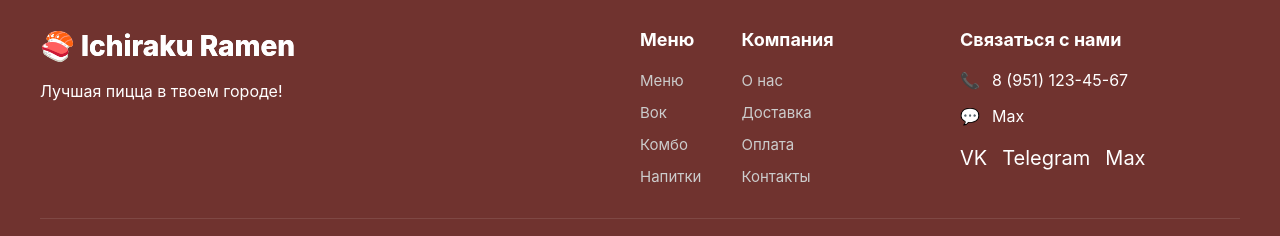
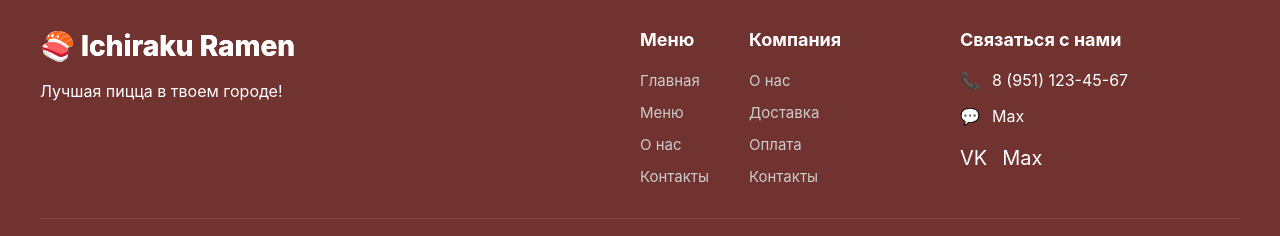
Before and after one commit to Dlavvliet/ramen, a React (Create React App) app: page / in a window 1280 px wide. Shown: the part 2441-2677 px from the top of the page. Built offline with nearby package versions, Linux system fonts and the light colour scheme.

Commit message:
ваше сообщение

```diff
--- a/src/components/footer/Footer.jsx
+++ b/src/components/footer/Footer.jsx
@@ -16,10 +16,10 @@ const Footer = () => {
             <div className="footer-column">
               <h4>Меню</h4>
               <ul>
+                <li><a href="/">Главная</a></li>
                 <li><a href="/menu">Меню</a></li>
-                <li><a href="/menu#wok">Вок</a></li>
-                <li><a href="/menu#combo">Комбо</a></li>
-                <li><a href="/menu#drinks">Напитки</a></li>
+                <li><a href="/about">О нас</a></li>
+                <li><a href="/contact">Контакты</a></li>
               </ul>
             </div>
 
@@ -45,9 +45,8 @@ const Footer = () => {
               <a href="https://max.ru">Max</a>
             </div>
             <div className="social-links">
-              <a href="#" aria-label="VK">VK</a>
-              <a href="#" aria-label="Telegram">Telegram</a>
-              <a href="#" aria-label="Max">Max</a>
+              <a href="https://vk.com/viktor_korneplod228">VK</a>
+              <a href="https://max.ru/yourpage">Max</a>
             </div>
           </div>
         </div>
--- a/src/pages/Home/Home.jsx
+++ b/src/pages/Home/Home.jsx
@@ -1,7 +1,6 @@
 import { useNavigate } from 'react-router-dom';
 import Slider from '../../components/slider/Slider';
 import './pages.css';
-import Footer from '../../components/footer/Footer';
 
 export default function Home() {
   const navigate = useNavigate();
```
